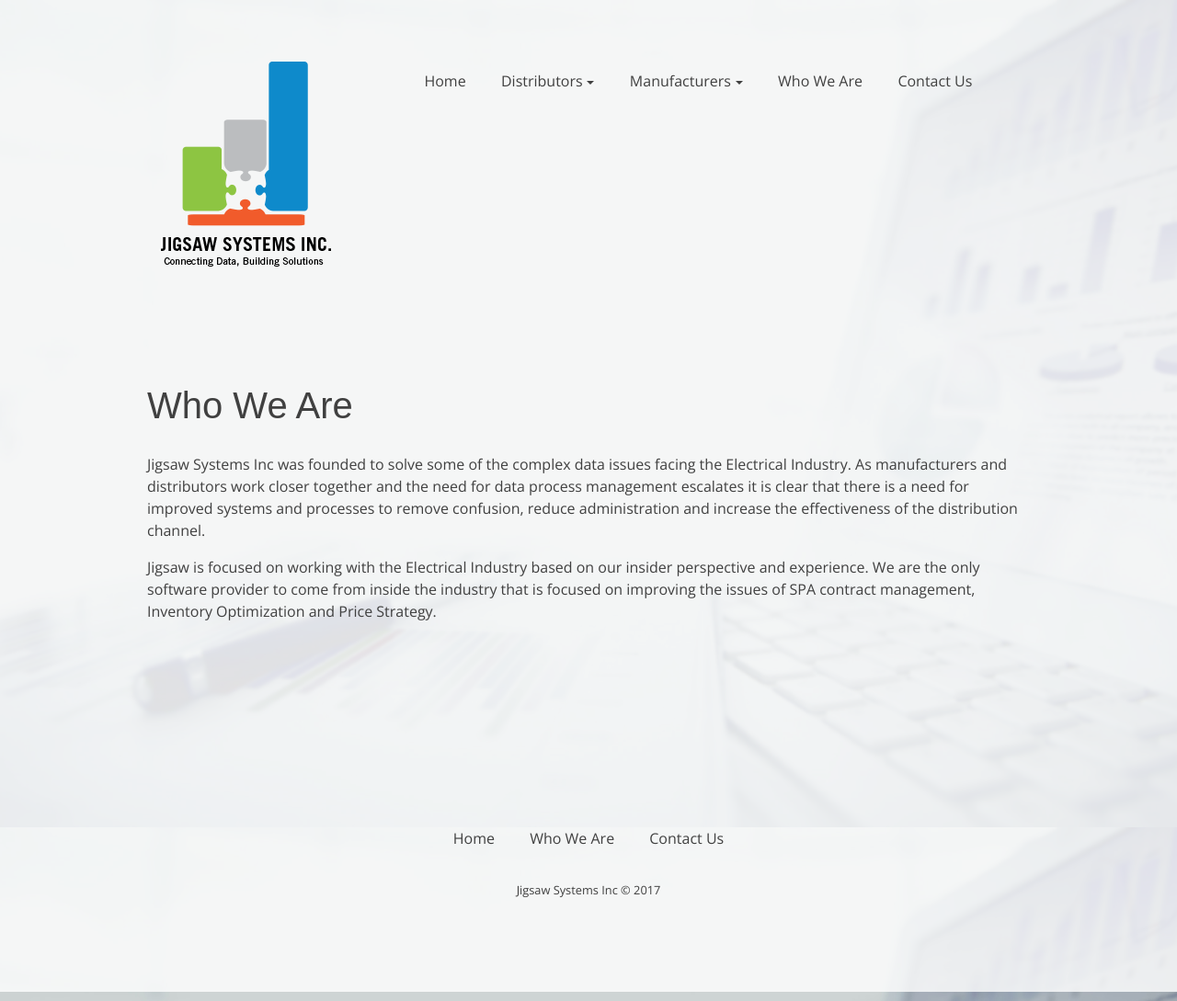
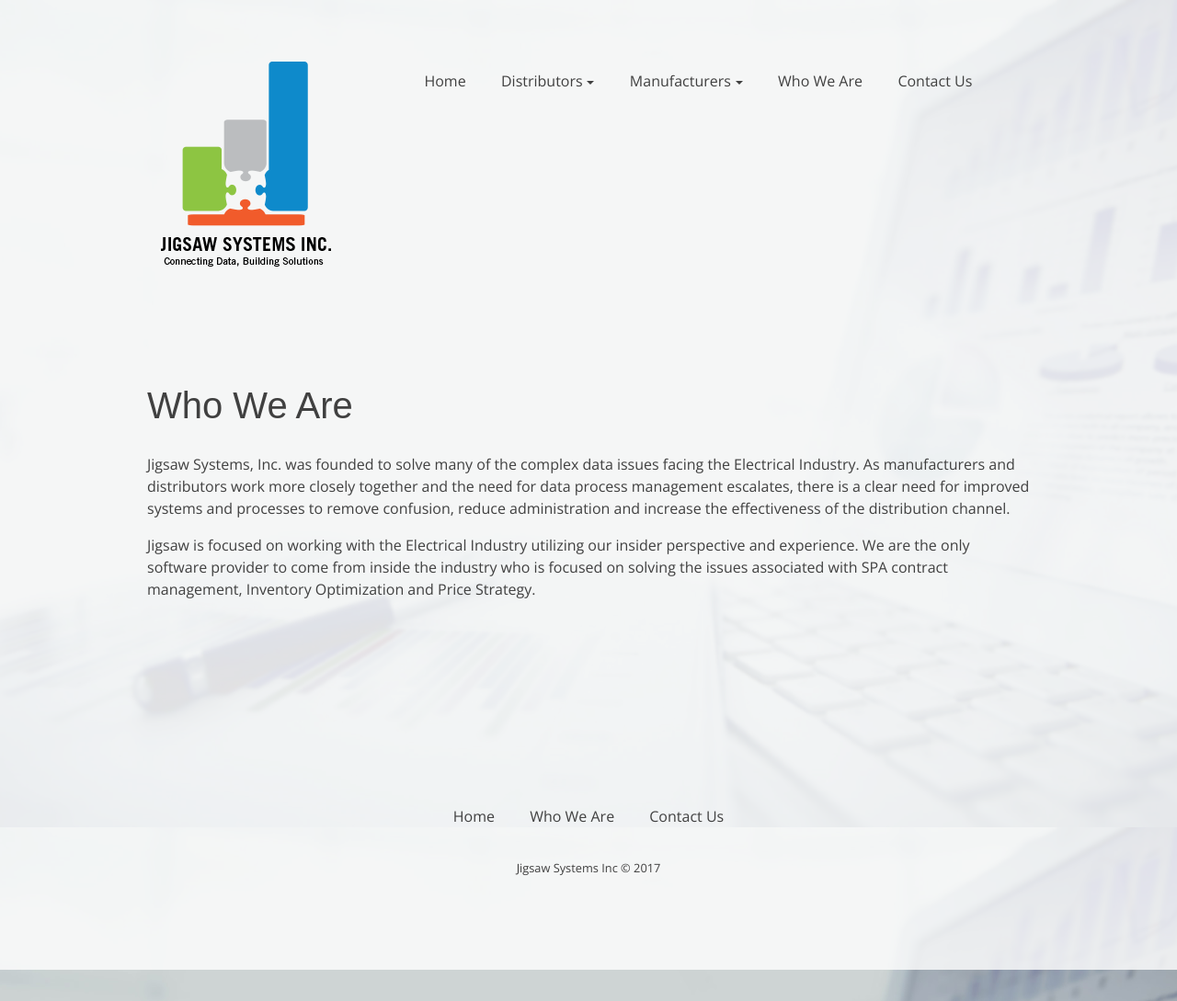
Before and after one commit to Codefully/jigsaw-redo, a Jekyll site: the page built from pages/about.md, in a window 1280 px wide. Shown: the whole page at 92% size. Built offline with Jekyll 4.4.1, drawn with Linux system fonts in a browser that asks for light colours; nearby versions of some CDN libraries; some web fonts are replaced.

Commit message:
Updated About

```diff
--- a/pages/about.md
+++ b/pages/about.md
@@ -6,6 +6,6 @@ layout: page
 
 # Who We Are
 
-Jigsaw Systems Inc was founded to solve some of the complex data issues facing the Electrical Industry. As manufacturers and distributors work closer together and the need for data process management escalates it is clear that there is a need for improved systems and processes to remove confusion, reduce administration and increase the effectiveness of the distribution channel.
+Jigsaw Systems, Inc. was founded to solve many of the complex data issues facing the Electrical Industry. As manufacturers and distributors work more closely together and the need for data process management escalates, there is a clear need for improved systems and processes to remove confusion, reduce administration and increase the effectiveness of the distribution channel.
 
-Jigsaw is focused on working with the Electrical Industry based on our insider perspective and experience. We are the only software provider to come from inside the industry that is focused on improving the issues of SPA contract management, Inventory Optimization and Price Strategy.
+Jigsaw is focused on working with the Electrical Industry utilizing our insider perspective and experience. We are the only software provider to come from inside the industry who is focused on solving the issues associated with SPA contract management, Inventory Optimization and Price Strategy.
```
